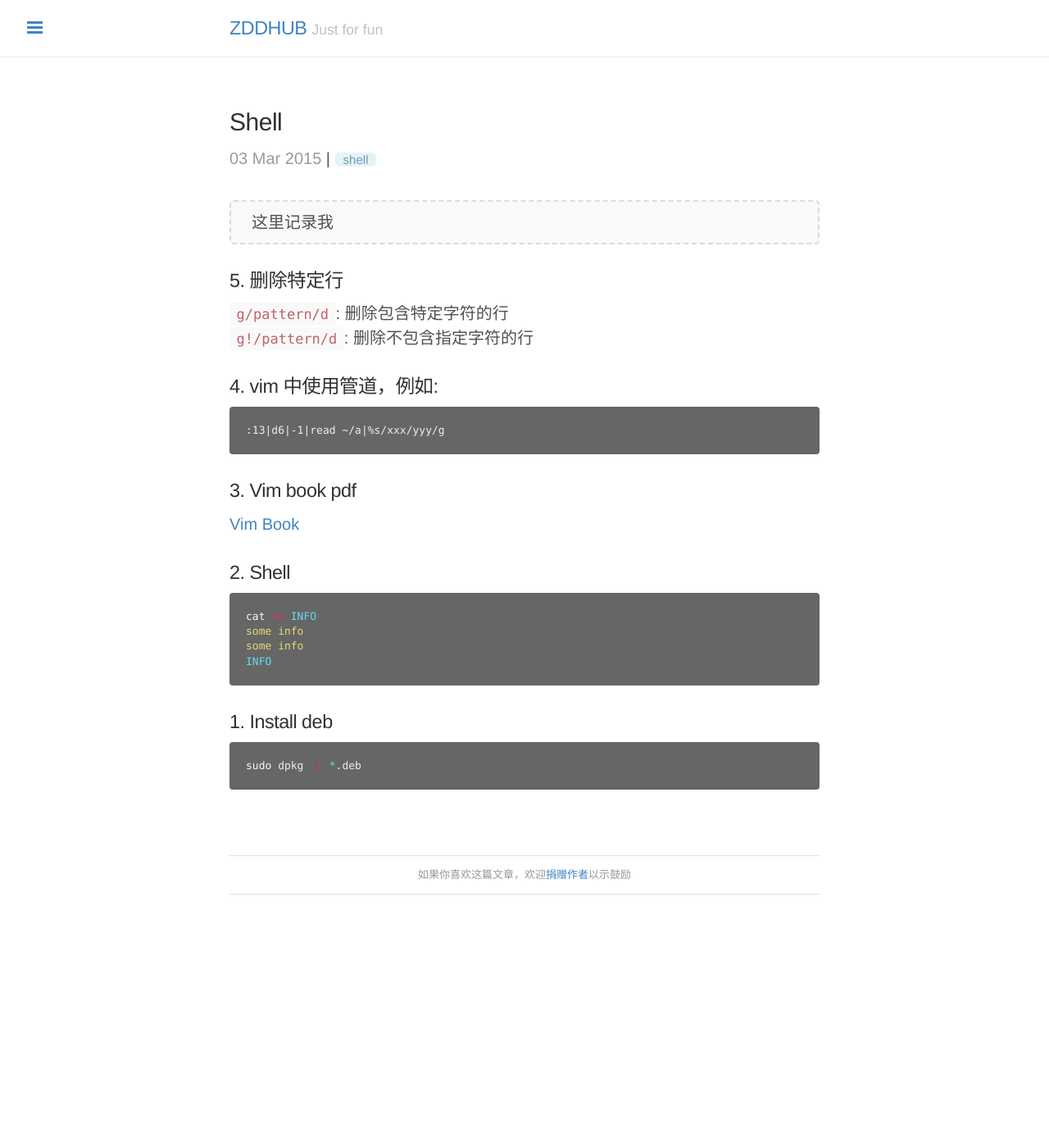
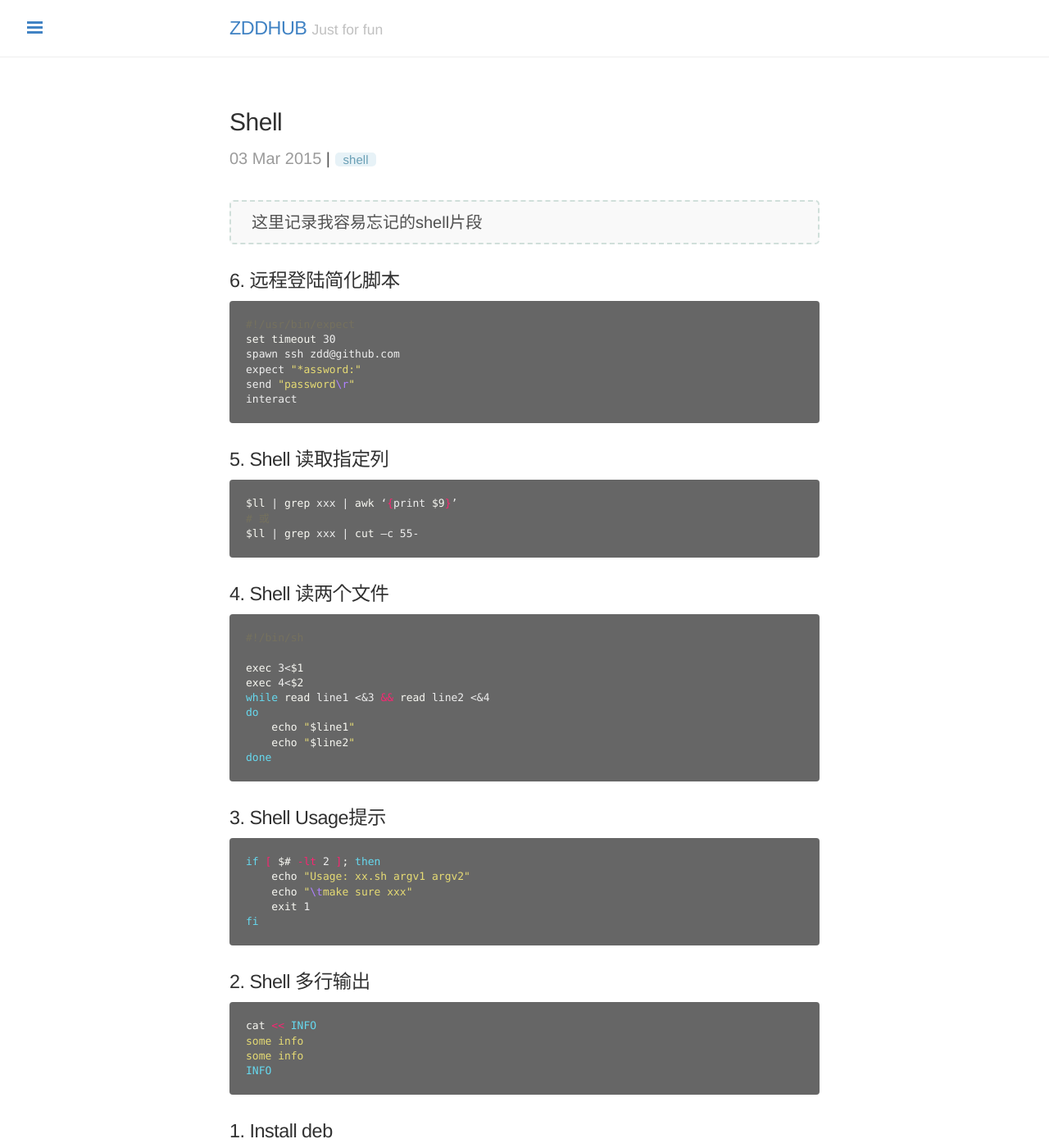
Before and after one commit to zddhub/zddhub.github.io, a Jekyll site: the page built from _posts/2015-03-03-shell.md, in a window 1280 px wide and 1400 px high. Shown: the whole window at 82% size. Built offline with Jekyll 4.4.1, drawn with Linux system fonts in a browser that asks for light colours; Markdown is read by kramdown in place of the engine named in the settings; comment, search, counter and statistics services are not loaded.

Commit message:
Edit blog: shell.md

````diff
--- a/_posts/2015-03-03-shell.md
+++ b/_posts/2015-03-03-shell.md
@@ -5,24 +5,50 @@ category: Memo
 tags: "shell"
 ---
 
-> 这里记录我
+> 这里记录我容易忘记的shell片段
 
 <!-- more -->
 
-### 5. 删除特定行
-`g/pattern/d`: 删除包含特定字符的行
-`g!/pattern/d`: 删除不包含指定字符的行
-
-### 4. vim 中使用管道，例如:
-
+### 6. 远程登陆简化脚本
 ```sh
-:13|d6|-1|read ~/a|%s/xxx/yyy/g
+#!/usr/bin/expect
+set timeout 30
+spawn ssh zdd@github.com
+expect "*assword:"
+send "password\r"
+interact
 ```
 
-### 3. Vim book pdf
-[Vim Book](ftp://ftp.vim.org/pub/vim/doc/book/vimbook-OPL.pdf)
+### 5. Shell 读取指定列
+```sh
+$ll | grep xxx | awk ‘{print $9}’
+# 或
+$ll | grep xxx | cut –c 55-
+```
 
-### 2. Shell
+### 4. Shell 读两个文件
+```sh
+#!/bin/sh
+
+exec 3<$1
+exec 4<$2
+while read line1 <&3 && read line2 <&4
+do
+    echo "$line1"
+    echo "$line2"
+done
+```
+
+### 3. Shell Usage提示
+```sh
+if [ $# -lt 2 ]; then
+    echo "Usage: xx.sh argv1 argv2"
+    echo "\tmake sure xxx"
+    exit 1
+fi
+```
+
+### 2. Shell 多行输出
 
 ```sh
 cat << INFO
````
